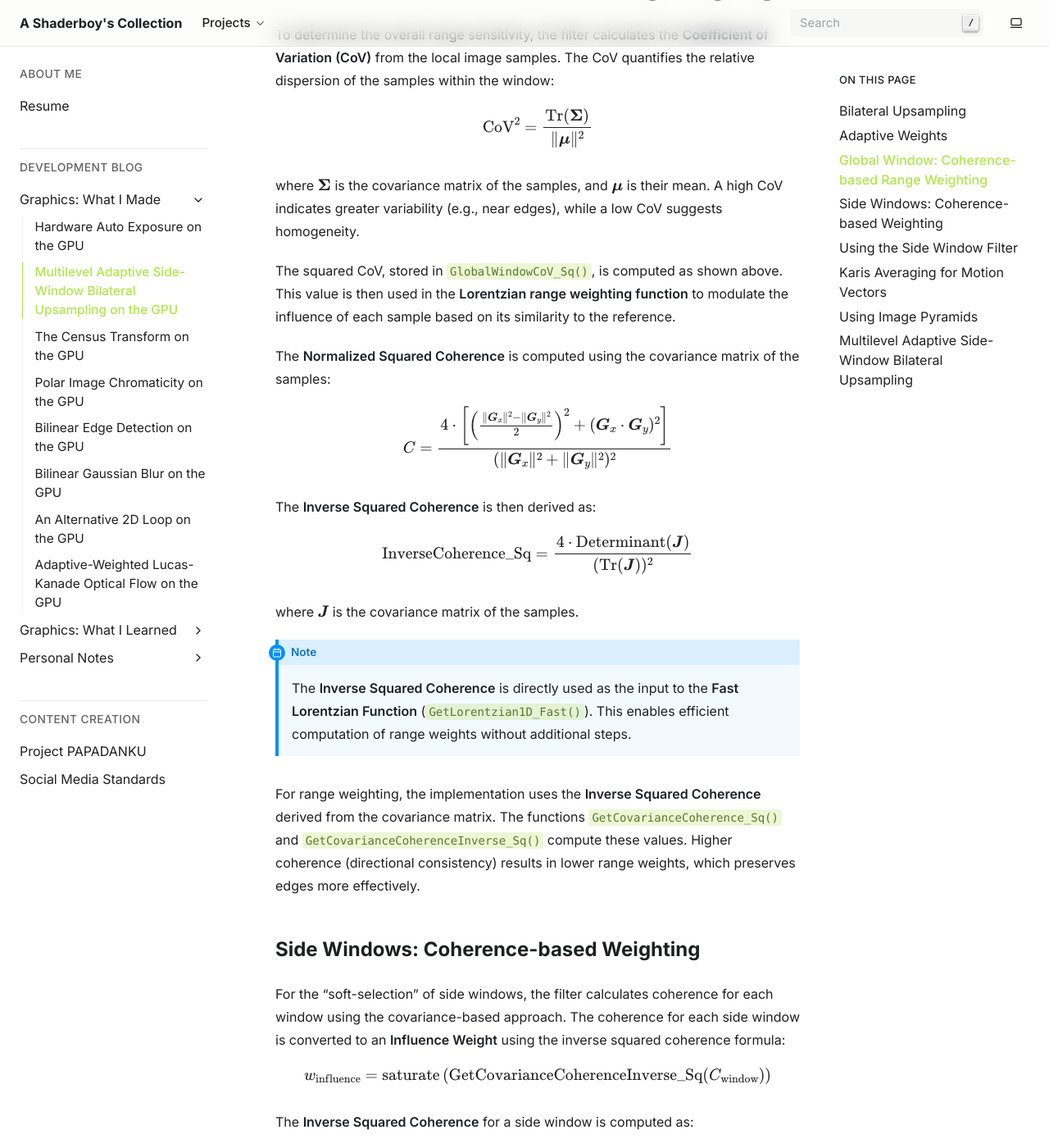
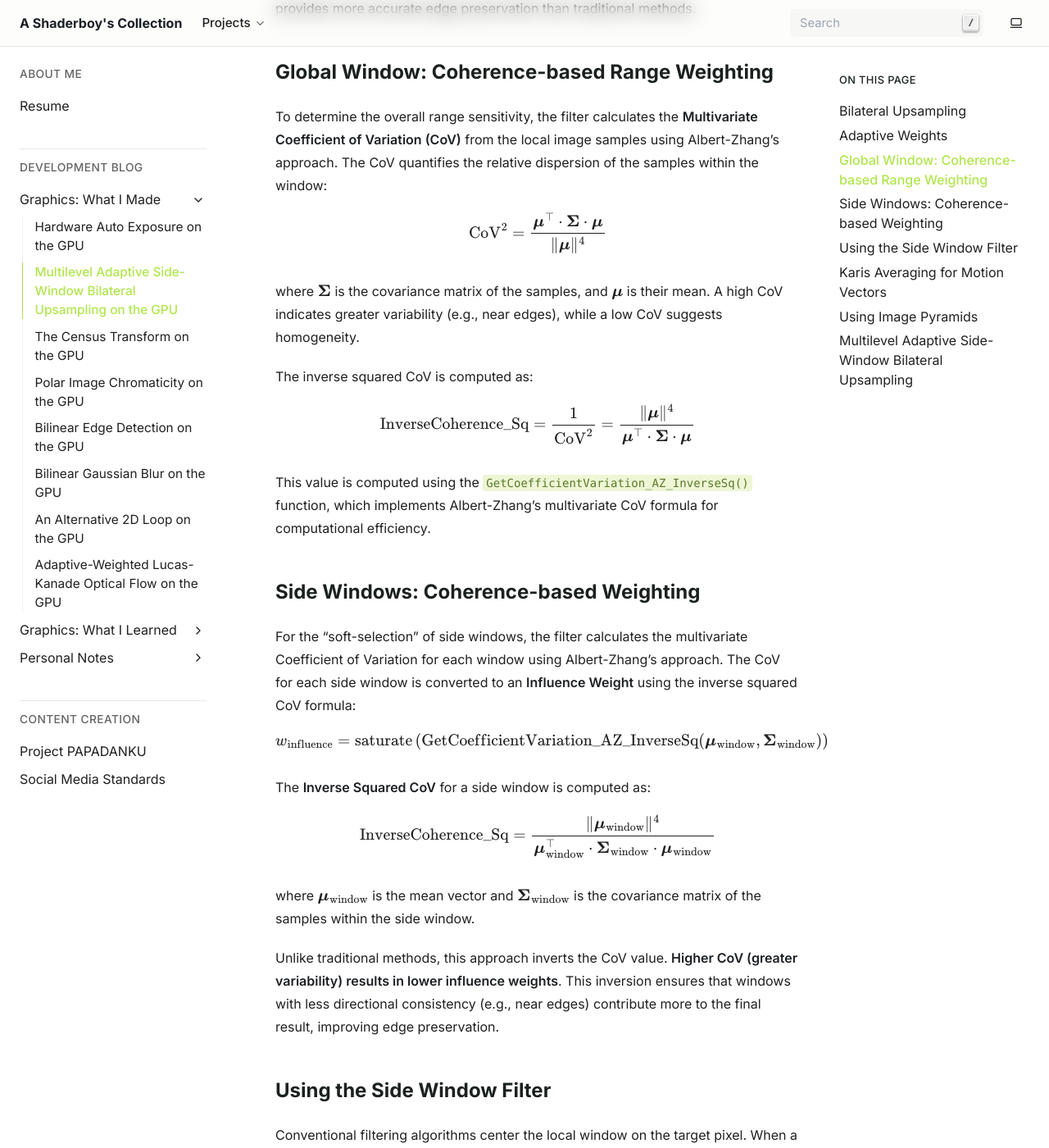
Before and after one commit to papadanku/papadanku.github.io, a Sphinx documentation site: the page built from doc/blog/made/bilateral.rst, in a window 1280 px wide and 1400 px high, scrolled down 1578 px. Shown: the whole window at 82% size. Built offline with Sphinx 7.4.7, drawn with Linux system fonts in a browser that asks for light colours; some of the changed text lies outside the part shown.

Commit message:
Update bilateral filter documentation with Albert-Zhang CoV

```diff
--- a/doc/blog/made/bilateral.rst
+++ b/doc/blog/made/bilateral.rst
@@ -5,6 +5,8 @@ Multilevel Adaptive Side-Window Bilateral Upsampling on the GPU
 This document presents an adaptive, multilevel, side-window bilateral upsampling filter designed for motion vectors. The filter incorporates coherence-based range weighting and coherence-weighted side window selection to improve edge preservation and reduce artifacts.
 
 .. seealso::
+
+   Auricchio, G., Giudici, P., & Toscani, G. (2026). How to Measure Multidimensional Variation? Journal of Classification, 43(2), 503–526. https://doi.org/10.1007/s00357-026-09551-8
 
    Kopf, J., Cohen, M. F., Lischinski, D., & Uyttendaele, M. (2007). Joint bilateral upsampling. ACM SIGGRAPH 2007 Papers, 96. https://doi.org/10.1145/1275808.1276497
 
@@ -31,54 +33,40 @@ The implementation uses a coherence-based approach that computes normalized squa
 Global Window: Coherence-based Range Weighting
 ----------------------------------------------
 
-To determine the overall range sensitivity, the filter calculates the **Coefficient of Variation (CoV)** from the local image samples. The CoV quantifies the relative dispersion of the samples within the window:
+To determine the overall range sensitivity, the filter calculates the **Multivariate Coefficient of Variation (CoV)** from the local image samples using Albert-Zhang's approach. The CoV quantifies the relative dispersion of the samples within the window:
 
 .. math::
 
-   \mathrm{CoV}^2 = \frac{\text{Tr}(\boldsymbol{\Sigma})}{\|\boldsymbol{\mu}\|^2}
+   \mathrm{CoV}^2 = \frac{\boldsymbol{\mu}^\top \cdot \boldsymbol{\Sigma} \cdot \boldsymbol{\mu}}{\|\boldsymbol{\mu}\|^4}
 
 where :math:`\boldsymbol{\Sigma}` is the covariance matrix of the samples, and :math:`\boldsymbol{\mu}` is their mean. A high CoV indicates greater variability (e.g., near edges), while a low CoV suggests homogeneity.
 
-The squared CoV, stored in ``GlobalWindowCoV_Sq()``, is computed as shown above. This value is then used in the **Lorentzian range weighting function** to modulate the influence of each sample based on its similarity to the reference.
-
-The **Normalized Squared Coherence** is computed using the covariance matrix of the samples:
+The inverse squared CoV is computed as:
 
 .. math::
 
-   C = \frac{4 \cdot \left[ \left( \frac{\|\boldsymbol{G}_x\|^2 - \|\boldsymbol{G}_y\|^2}{2} \right)^2 + (\boldsymbol{G}_x \cdot \boldsymbol{G}_y)^2 \right]}{(\|\boldsymbol{G}_x\|^2 + \|\boldsymbol{G}_y\|^2)^2}
+   \mathrm{InverseCoherence\_Sq} = \frac{1}{\mathrm{CoV}^2} = \frac{\|\boldsymbol{\mu}\|^4}{\boldsymbol{\mu}^\top \cdot \boldsymbol{\Sigma} \cdot \boldsymbol{\mu}}
 
-The **Inverse Squared Coherence** is then derived as:
-
-.. math::
-
-   \mathrm{InverseCoherence\_Sq} = \frac{4 \cdot \text{Determinant}(\boldsymbol{J})}{(\text{Tr}(\boldsymbol{J}))^2}
-
-where :math:`\boldsymbol{J}` is the covariance matrix of the samples.
-
-.. note::
-
-   The **Inverse Squared Coherence** is directly used as the input to the **Fast Lorentzian Function** (``GetLorentzian1D_Fast()``). This enables efficient computation of range weights without additional steps.
-
-For range weighting, the implementation uses the **Inverse Squared Coherence** derived from the covariance matrix. The functions ``GetCovarianceCoherence_Sq()`` and ``GetCovarianceCoherenceInverse_Sq()`` compute these values. Higher coherence (directional consistency) results in lower range weights, which preserves edges more effectively.
+This value is computed using the ``GetCoefficientVariation_AZ_InverseSq()`` function, which implements Albert-Zhang's multivariate CoV formula for computational efficiency.
 
 Side Windows: Coherence-based Weighting
 ---------------------------------------
 
-For the "soft-selection" of side windows, the filter calculates coherence for each window using the covariance-based approach. The coherence for each side window is converted to an **Influence Weight** using the inverse squared coherence formula:
+For the "soft-selection" of side windows, the filter calculates the multivariate Coefficient of Variation for each window using Albert-Zhang's approach. The CoV for each side window is converted to an **Influence Weight** using the inverse squared CoV formula:
 
 .. math::
 
-   w_{\mathrm{influence}} = \mathrm{saturate}\left(\mathrm{GetCovarianceCoherenceInverse\_Sq}(C_{\mathrm{window}})\right)
+   w_{\mathrm{influence}} = \mathrm{saturate}\left(\mathrm{GetCoefficientVariation\_AZ\_InverseSq}(\boldsymbol{\mu}_{\mathrm{window}}, \boldsymbol{\Sigma}_{\mathrm{window}})\right)
 
-The **Inverse Squared Coherence** for a side window is computed as:
+The **Inverse Squared CoV** for a side window is computed as:
 
 .. math::
 
-   \mathrm{InverseCoherence\_Sq} = \frac{4 \cdot \text{Determinant}(\boldsymbol{J})}{(\text{Tr}(\boldsymbol{J}))^2}
+   \mathrm{InverseCoherence\_Sq} = \frac{\|\boldsymbol{\mu}_{\mathrm{window}}\|^4}{\boldsymbol{\mu}_{\mathrm{window}}^\top \cdot \boldsymbol{\Sigma}_{\mathrm{window}} \cdot \boldsymbol{\mu}_{\mathrm{window}}}
 
-where :math:`\boldsymbol{J}` is the covariance matrix of the samples within the side window.
+where :math:`\boldsymbol{\mu}_{\mathrm{window}}` is the mean vector and :math:`\boldsymbol{\Sigma}_{\mathrm{window}}` is the covariance matrix of the samples within the side window.
 
-Unlike traditional methods, this approach inverts the coherence value. **Higher coherence (more directional consistency) results in lower influence weights**. This inversion ensures that windows with less directional consistency (e.g., near edges) contribute more to the final result, improving edge preservation.
+Unlike traditional methods, this approach inverts the CoV value. **Higher CoV (greater variability) results in lower influence weights**. This inversion ensures that windows with less directional consistency (e.g., near edges) contribute more to the final result, improving edge preservation.
 
 Using the Side Window Filter
 ----------------------------
@@ -96,10 +84,10 @@ The Side Window Filter (SWF) framework supports various filter implementations:
 
 The implemented version follows these steps:
 
-#. **Shared Data Gathering**: A two-pass process that first collects the neighborhood samples and then computes the range weights using a **Lorentzian function** applied to the **vector similarity metric**. This ensures smoother transitions and better edge preservation.
+#. **Shared Data Gathering**: A two-pass process that first collects the neighborhood samples and then computes the range weights using the **magnitude-weighted cosine similarity metric**. This ensures smoother transitions and better edge preservation.
 #. **Kernel Generation**: Define a set of kernels representing eight side windows: four cardinal directions and four corners. ASCII diagrams show the window layouts.
 #. **Side Window Statistics Calculation**: For each window, compute the local mean :math:`\mu_W` and covariance matrix using precomputed subkernel means for efficiency.
-#. **Bilateral Weighted Estimation**: For each window, calculate a bilateral-weighted mean :math:`\mu_{W, \text{bilat}}`. The range weight uses a **Lorentzian function** applied to the **magnitude-weighted cosine similarity** between the reference and sample vectors.
+#. **Bilateral Weighted Estimation**: For each window, calculate a bilateral-weighted mean :math:`\mu_{W, \mathrm{bilat}}`. The range weight uses the **magnitude-weighted cosine similarity** between the reference and sample vectors.
 
    The similarity is computed using the optimized **magnitude-weighted cosine similarity metric** (``GetVectorSimilarity_FLT2()``), which combines angular alignment and relative scale into a unified similarity score:
 
@@ -112,9 +100,9 @@ The implemented version follows these steps:
    * :math:`u` and :math:`v` are the reference and sample vectors, respectively.
    * The result is clamped to the range [0.0, 1.0] using ``saturate()``.
 
-   The **inverse similarity** (:math:`1 - \mathrm{Similarity}^2`) is then passed to the **Fast Lorentzian Function** (``GetLorentzian1D_Fast()``) to compute the range weight for each sample. This ensures that pixels with higher similarity to the reference contribute more to the final result.
+   The similarity score is used directly to weight each sample based on its similarity to the reference. This ensures that pixels with higher similarity to the reference contribute more to the final result.
 
-#. **Coherence-Weighted Combination**: Combine the estimated means using their coherence-based influence weights (:math:`w_{\mathrm{influence}} = \mathrm{saturate}(\mathrm{GetCovarianceCoherenceInverse\_Sq}(C_{\mathrm{window}}))`) as weights:
+#. **Coherence-Weighted Combination**: Combine the estimated means using their coherence-based influence weights (:math:`w_{\mathrm{influence}} = \mathrm{saturate}(\mathrm{GetCoefficientVariation\_AZ\_InverseSq}(\boldsymbol{\mu}_{\mathrm{window}}, \boldsymbol{\Sigma}_{\mathrm{window}}))`) as weights:
 
    .. math::
 
@@ -127,7 +115,7 @@ In temporal upsampling, "pulsation" occurs when a filter's selection jumps abrup
 
 To mitigate this, we implement a technique inspired by Karis averaging. Instead of brightness-based Karis averaging, this implementation uses **pixel variances** to infer local stability. This ensures smoother temporal upsampling.
 
-The influence weight for each side window (:math:`w_{\mathrm{influence}} = \mathrm{saturate}(\mathrm{GetCovarianceCoherenceInverse\_Sq}(C_{\mathrm{window}}))`) ensures that the contribution of each side window is proportional to its directional inconsistency. This results in smoother and more coherent upsampled motion vectors.
+The influence weight for each side window (:math:`w_{\mathrm{influence}} = \mathrm{saturate}(\mathrm{GetCoefficientVariation\_AZ\_InverseSq}(\boldsymbol{\mu}_{\mathrm{window}}, \boldsymbol{\Sigma}_{\mathrm{window}}))`) ensures that the contribution of each side window is proportional to its directional inconsistency. This results in smoother and more coherent upsampled motion vectors.
 
 Using Image Pyramids
 --------------------
@@ -149,80 +137,6 @@ The updated implementation incorporates a **magnitude-weighted cosine similarity
 
 .. code-block:: hlsl
    :caption: Helper Math Functions (Vector Similarity and Lorentzian)
-
-   /*
-      Compute the Coherance.
-
-      Simplication of the factor inside the square root (S):
-
-         1. Tr(M)^2 - 4det(M)
-         2. (a + c)^2 - 4(ac - b^2)
-         3. a^2 + 2ac + c^2 - 4ac + 4b^2
-         4. a^2 - 2ac + c^2 + 4b^2
-         5. (a - c)^2 + 4b^2
-
-         1. E = (Tr(M) +- sqrt((a - c)^2 + 4b^2)) / 2
-         2. E = (Tr(M) / 2) +- sqrt(((a - c)^2 / 4) + (4b^2 / 4))
-         3. E = (Tr(M) / 2) +- sqrt(((a - c) / 2)^2 + b^2)
-
-         E1 = (Tr(M) / 2) + sqrt(((a - c) / 2)^2 + b^2)
-         E2 = (Tr(M) / 2) - sqrt(((a - c) / 2)^2 + b^2)
-
-      Now we need to compute C: (E1 - E2) / (E1 + E2)
-
-         E1 - E2:
-
-            1. ((Tr(M) / 2) + sqrt(((a - c) / 2)^2 + b^2)) - ((Tr(M) / 2) - sqrt(((a - c) / 2)^2 + b^2))
-            2. (Tr(M) / 2) + sqrt(((a - c) / 2)^2 + b^2) - (Tr(M) / 2) + sqrt(((a - c) / 2)^2 + b^2)
-            3. sqrt(((a - c) / 2)^2 + b^2) + sqrt(((a - c) / 2)^2 + b^2)
-            4. 2 * sqrt(((a - c) / 2)^2 + b^2)
-
-         E1 + E2:
-
-            1. (Tr(M) / 2) + sqrt(((a - c) / 2)^2 + b^2) + ((Tr(M) / 2) - sqrt(((a - c) / 2)^2 + b^2))
-            2. (Tr(M) / 2) + (Tr(M) / 2)
-            3. 2 * (Tr(M) / 2)
-            4. Tr(M)
-
-         Therefore: (2 * sqrt(((a - c) / 2)^2 + b^2)) / Tr(M)
-   */
-
-   float GetCovarianceCoherence_Sq(
-      float3 CovarianceVec // .x = xx; .y = yy; .z = .xy or yx
-   )
-   {
-      float GxGx = CovarianceVec[0];
-      float GyGy = CovarianceVec[1];
-      float GxGy = CovarianceVec[2];
-
-      float Trace = (GxGx + GyGy);        // Element (a + c)
-      float Diff  = (GxGx - GyGy) * 0.5;  // Element (a - c) / 2
-      float N = (Diff * Diff) + (GxGy * GxGy);
-      float D = Trace * Trace;
-
-      // Normalized Squared Coherence: 0 (flat), (highly directional edge)
-      float Coherence_Sq = (D > 0.0) ? (4.0 * N) / D : 0.0;
-
-      return Coherence_Sq;
-   }
-
-   float GetCovarianceCoherenceInverse_Sq(
-      float3 CovarianceVec // .x = xx; .y = yy; .z = .xy or yx
-   )
-   {
-      float GxGx = CovarianceVec.x;
-      float GyGy = CovarianceVec.y;
-      float GxGy = CovarianceVec.z;
-
-      float Trace = GxGx + GyGy;                         // Tr(J) = a + c
-      float Determinant = (GxGx * GyGy) - (GxGy * GxGy); // Determinant(J) = ac - b^2
-
-      // If Trace is 0, the neighborhood is completely black/empty, which is isotropic by default.
-      float D = Trace * Trace;
-      float InverseCoherence_Sq = (D > 0.0) ? (4.0 * Determinant) / D : 1.0;
-
-      return InverseCoherence_Sq;
-   }
 
    /*
       VECTOR SIMILARITY METRIC (Magnitude-Weighted Cosine Similarity)
@@ -296,19 +210,41 @@ The updated implementation incorporates a **magnitude-weighted cosine similarity
    TEMPLATE_GETVECTORSIMILARITY(float3, 3) // GetVectorSimilarity_FLT3(float3 Vector1, float3 Vector2)
    TEMPLATE_GETVECTORSIMILARITY(float4, 4) // GetVectorSimilarity_FLT4(float4 Vector1, float4 Vector2)
 
-   float GetLorentzian1D(float X, float A, float FWHM)
+   /*
+      Auricchio, G., Giudici, P., & Toscani, G. (2026). How to Measure Multidimensional Variation? Journal of Classification, 43(2), 503–526. https://doi.org/10.1007/s00357-026-09551-8
+
+      Compute the SideWindow's Sample Coefficient of Variance (CoV).
+
+      We use Albert-Zhang's Multivariate Coefficient of Variation because of the computational simplicity.
+
+      ---
+
+      SigmaVec mapping:
+
+      .x = xx (Variance X)
+      .y = yy (Variance Y)
+      .z = xy (Covariance XY)
+   */
+
+   float GetCoefficientVariation_AZ_InverseSq(
+      float2 Mean, float2x2 CovarianceMat)
    {
-      float HWHM = FWHM / 2.0;
-      float HWHM_Sq = HWHM * HWHM;
-      float X_Sq = X * X;
-      return (A * HWHM_Sq) / (HWHM_Sq + X_Sq);
-   }
+      // Compute standard quadratic forms: (Mean^T * Covariance) * Mean
+      float Numerator = dot(Mean, mul(CovarianceMat, Mean));
+      float Denominator = dot(Mean, Mean);
 
-   float GetLorentzian1D_Fast(float X_Sq, float A, float FWHM_Sq)
-   {
-      // (FWHM / 2)^2 = FWHM^2 / 4
-      float HWHM_Sq = FWHM_Sq / 4.0;
-      return (A * HWHM_Sq) / (HWHM_Sq + X_Sq);
+      /*
+         Calculate final AZ Coefficient of Variation (Inverse Squared).
+
+            CoV      = sqrt(N) / D
+            CoV^2    = N / D^2
+            1/CoV^2  = 1 / (N / D^2)
+                     = D^2 / N
+      */
+
+      float CoV_InverseSq = (Numerator > 0.0) ? (Denominator * Denominator) / Numerator : 1.0;
+
+      return CoV_InverseSq;
    }
 
 .. code-block:: hlsl
@@ -367,11 +303,6 @@ The updated implementation incorporates a **magnitude-weighted cosine similarity
       Output.ArrayImageLength = ArrayImageLength;
       Output.Reference = tex2D(Guide, Tex).xy;
 
-      // Compute an array Covariance Sums to calculate Side Window Coherence
-      float3 CovarianceElement[9];
-      float3 SideWindowCovarianceMatrix[8];
-      float3 GlobalWindowCovarianceMatrix;
-
       // Precompute (static)
       float2 PixelSize = fwidth(Tex.xy);
 
@@ -399,9 +330,6 @@ The updated implementation incorporates a **magnitude-weighted cosine similarity
 
             // This is for our Side Window calculation.
             Output.ArrayImages[ImageIndex0] = Sample;
-
-            // This is for our Side Window Coherence calculation.
-            CovarianceElement[ImageIndex0] = Sample.xyx * Sample.xyy;
 
             // Compute the similarity
             Output.ArrayDistances[ImageIndex0] = GetVectorSimilarity_FLT2(Sample, Output.Reference);
@@ -497,27 +425,46 @@ The updated implementation incorporates a **magnitude-weighted cosine similarity
       }
 
       /*
-         .x = x^2 - (x_mean * x_mean)
-         .y = y^2 - (y_mean * y_mean)
-         .z = x*y - (x_mean * y_mean)
+         Auricchio, G., Giudici, P., & Toscani, G. (2026). How to Measure Multidimensional Variation? Journal of Classification, 43(2), 503–526. https://doi.org/10.1007/s00357-026-09551-8
+
+         Compute the SideWindow's Sample Coefficient of Variance (CoV).
+
+         We use Albert-Zhang's Multivariate Coefficient of Variation because of the computational simplicity.
+
+         ---
+
+         SigmaVec mapping:
+
+         .x = xx (Variance X)
+         .y = yy (Variance Y)
+         .z = xy (Covariance XY)
       */
 
-      float CovarianceN = 1.0 / (float(Input.SideWindow_Sizes[SideWindowIndex]) - 1.0);
-      float3 CovarianceVec = 0.0;
+      // Constant: Sample Variance (Sigma)
+      const float BlockSize = float(Input.SideWindow_Sizes[SideWindowIndex]);
+      const float SigmaN = 1.0 / (BlockSize - 1.0);
+
+      float2 Mean = Input.SideWindow_Means[SideWindowIndex];
+      float3 SigmaVec = 0.0;
 
       [unroll]
       for (int i1 = 0; i1 < Input.ArrayImageLength; i1++)
       {
          if (Block.Masks[i1] == 1)
          {
-            float2 D = Input.ArrayImages[i1] - Input.SideWindow_Means[SideWindowIndex];
-            CovarianceVec += (D.xyx * D.xyy);
+            float2 D = Input.ArrayImages[i1] - Mean;
+            SigmaVec += (D.xyx * D.xyy);
          }
       }
 
-      // Normalize to Sample Variance
-      CovarianceVec *= CovarianceN;
-      Block.Influence_Sq = saturate(GetCovarianceCoherenceInverse_Sq(CovarianceVec));
+      // Normalize to get true sample variance.
+      SigmaVec *= SigmaN;
+
+      // Construct the 2x2 Covariance matrix.
+      float2x2 CovarianceMat = float2x2(SigmaVec.x, SigmaVec.z, SigmaVec.z, SigmaVec.y);
+
+      // Compute the CoV.
+      Block.Influence_Sq = GetCoefficientVariation_AZ_InverseSq(Mean, CovarianceMat);
    }
 
    float2 GetSelfBilateralUpsample_FLT2(
```
